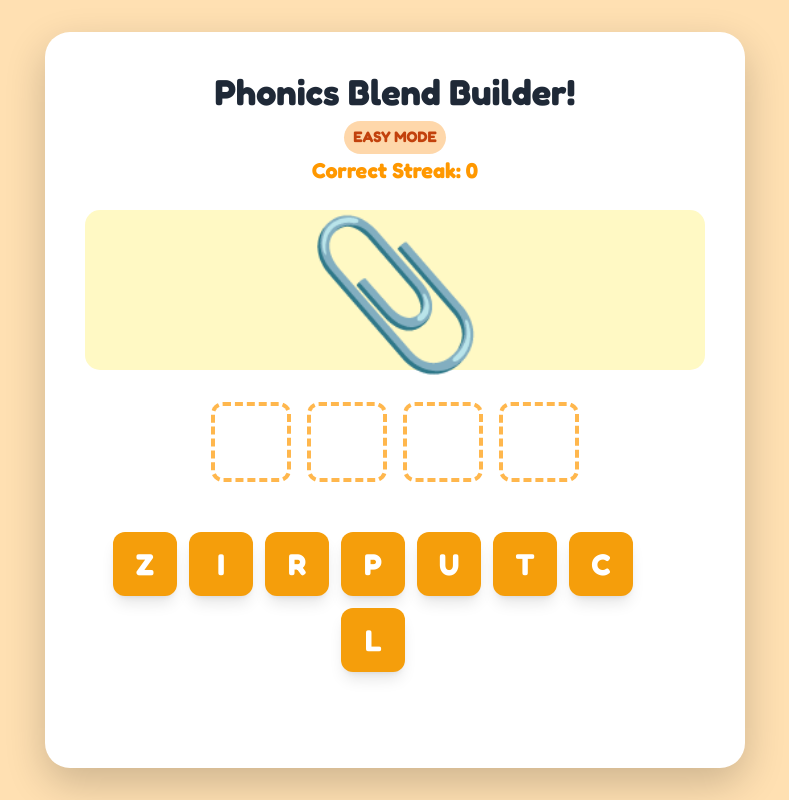
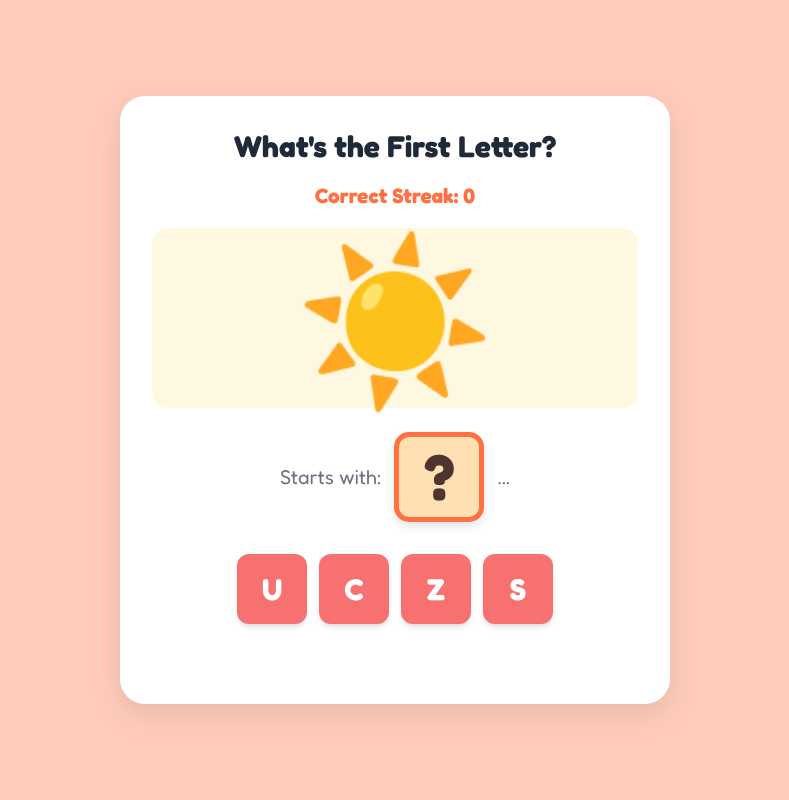
Before and after one commit to ealimon/Phonics-Blend-Builder, a plain HTML site: page index.html in a window 1280 px wide. Shown: the whole page, without its empty margins (245-1034 px from the left). Drawn offline with nearby package versions, Linux system fonts and the light colour scheme.

Commit message:
Update index.html

```diff
--- a/index.html
+++ b/index.html
@@ -3,14 +3,14 @@
 <head>
     <meta charset="UTF-8">
     <meta name="viewport" content="width=device-width, initial-scale=1.0">
-    <title>Phonics Blend Builder (CCVC/CVCC)</title>
+    <title>Kindergarten Letter Match (Initial Sound)</title>
     <script src="https://cdnjs.cloudflare.com/ajax/libs/tone/14.8.49/Tone.min.js"></script>
     <script src="https://cdn.tailwindcss.com"></script>
     <style>
         @import url('https://fonts.googleapis.com/css2?family=Fredoka:wght@400;700&display=swap');
         body {
             font-family: 'Fredoka', sans-serif;
-            background-color: #ffe0b2; /* Light orange-peach background */
+            background-color: #ffccbc; /* Light peach/orange background */
             display: flex;
             justify-content: center;
             align-items: center;
@@ -20,116 +20,99 @@
         .game-card {
             background-color: #ffffff;
             border-radius: 25px;
-            box-shadow: 0 15px 40px rgba(0, 0, 0, 0.2);
-            max-width: 700px;
+            box-shadow: 0 10px 30px rgba(0, 0, 0, 0.1);
+            max-width: 550px;
             width: 100%;
-            padding: 2.5rem;
+            padding: 2rem;
             text-align: center;
         }
         .score-display {
-            font-size: 1.35rem;
+            font-size: 1.3rem;
             font-weight: 700;
-            color: #ff9800; /* Orange color for score */
-            margin-bottom: 1.5rem;
+            color: #ff7043; /* Bright orange */
+            margin-bottom: 1rem;
         }
         .word-display {
-            min-height: 90px;
+            min-height: 60px;
         }
         .letter-slot {
             display: inline-flex;
             justify-content: center;
             align-items: center;
-            width: 80px;
-            height: 80px;
-            border: 4px dashed #ffb74d; /* Dash border for empty state */
-            border-radius: 12px;
-            margin: 0 4px;
-            font-size: 3rem;
+            width: 90px;
+            height: 90px;
+            border: 5px solid #ff7043; /* Solid border for emphasis */
+            border-radius: 15px;
+            margin: 0 5px;
+            font-size: 4rem;
             font-weight: 700;
-            color: #5d4037;
-            transition: all 0.2s ease;
+            color: #4e342e;
+            background-color: #ffe0b2;
+            box-shadow: 0 5px 10px rgba(0, 0, 0, 0.1);
         }
         .image-box {
             display: flex;
             justify-content: center;
             align-items: center;
-            height: 160px;
-            font-size: 9rem;
-            margin-bottom: 2rem;
+            height: 180px;
+            font-size: 10rem;
+            margin-bottom: 1.5rem;
             border-radius: 15px;
-            background-color: #fff9c4; /* Light yellow */
+            background-color: #fff8e1; /* Creamy yellow */
         }
         .letter-button {
             transition: all 0.1s ease;
             cursor: pointer;
             user-select: none;
-        }
-        .letter-button:hover {
-            transform: scale(1.05);
-            box-shadow: 0 6px 15px rgba(255, 152, 0, 0.4);
+            width: 70px; /* Smaller, focused buttons */
+            height: 70px;
         }
         .correct-answer {
-            background-color: #81c784 !important; /* Pastel Green */
+            background-color: #a5d6a7 !important; /* Soft Green */
             border-color: #4caf50 !important;
             color: white !important;
         }
         .incorrect-answer {
-            background-color: #ef9a9a !important; /* Pastel Red */
+            background-color: #ef9a9a !important; /* Soft Red */
             border-color: #e53935 !important;
             color: white !important;
-        }
-        .difficulty-indicator {
-            padding: 0.3rem 0.6rem;
-            border-radius: 9999px;
-            font-size: 0.95rem;
-            font-weight: 700;
-            margin-top: -1.2rem;
-            display: inline-block;
         }
     </style>
 </head>
 <body>
     <div class="game-card">
-        <h1 class="text-4xl font-bold text-gray-800 mb-3">Phonics Blend Builder!</h1>
-
-        <span id="difficultyIndicator" class="difficulty-indicator bg-orange-200 text-orange-700">EASY MODE</span>
+        <h1 class="text-3xl font-bold text-gray-800 mb-4">What's the First Letter?</h1>
 
         <div id="scoreDisplay" class="score-display">Correct Streak: 0</div>
 
         <div id="imageBox" class="image-box text-center">
             </div>
 
-        <div id="wordDisplay" class="word-display flex justify-center gap-2 mb-10">
-            <div id="slot-0" class="letter-slot"></div>
-            <div id="slot-1" class="letter-slot"></div>
-            <div id="slot-2" class="letter-slot"></div>
-            <div id="slot-3" class="letter-slot"></div>
+        <div id="wordDisplay" class="word-display flex justify-center mb-8">
+            <div class="text-xl text-gray-500 mr-2 flex items-center">Starts with:</div>
+            <div id="slot-0" class="letter-slot">?</div>
+            <div class="text-xl text-gray-500 ml-2 flex items-center">...</div>
         </div>
 
         <div id="mx-auto flex justify-center">
-            <div id="letterButtons" class="flex justify-center gap-3 flex-wrap max-w-xl">
+            <div id="letterButtons" class="flex justify-center gap-3 flex-wrap max-w-lg">
                 </div>
         </div>
 
-        <p id="feedback" class="text-xl h-6 font-semibold mt-8 text-gray-600"></p>
+        <p id="feedback" class="text-xl h-6 font-semibold mt-6 text-gray-600"></p>
     </div>
 
     <script>
-        // --- Game Data: CCVC/CVCC Words and corresponding emojis ---
-        const blendWords = [
-            // CCVC (Consonant-Consonant-Vowel-Consonant)
-            { word: "STAR", emoji: "⭐" }, { word: "GRIP", emoji: "🤝" },
-            { word: "SWIM", emoji: "🏊" }, { word: "FLAG", emoji: "🚩" },
-            { word: "BLOC", emoji: "🧱" }, { word: "TRAM", emoji: "🚊" },
-            { word: "STEP", emoji: "👣" }, { word: "CLIP", emoji: "📎" },
-            // CVCC (Consonant-Vowel-Consonant-Consonant)
-            { word: "GIFT", emoji: "🎁" }, { word: "LAMP", emoji: "💡" },
-            { word: "TENT", emoji: "⛺" }, { word: "NEST", emoji: "🐦" },
-            { word: "BAND", emoji: "🎸" }, { word: "JUMP", emoji: "🤸" },
-            { word: "MILK", emoji: "🥛" }, { word: "DUSK", emoji: "🌆" }
+        // --- Game Data: CVC Words and corresponding emojis ---
+        const cvcWords = [
+            { word: "CAT", emoji: "🐈" }, { word: "DOG", emoji: "🐕" },
+            { word: "SUN", emoji: "☀️" }, { word: "MOP", emoji: "🧹" },
+            { word: "PIG", emoji: "🐖" }, { word: "JAM", emoji: "🍓" },
+            { word: "FAN", emoji: "🌬️" }, { word: "BED", emoji: "🛏️" },
+            { word: "CUP", emoji: "☕" }, { word: "LOG", emoji: "🪵" }
         ];
 
-        // --- Audio Setup using Tone.js ---
+        // --- Audio Setup (using existing Tone.js synths) ---
         const correctSynth = new Tone.Synth({
             oscillator: { type: "sine" },
             envelope: { attack: 0.005, decay: 0.1, sustain: 0.05, release: 0.1 }
@@ -138,23 +121,26 @@
             oscillator: { type: "square" },
             envelope: { attack: 0.01, decay: 0.05, sustain: 0.01, release: 0.1 }
         }).toDestination();
+        function playCorrectSound() {
+            const now = Tone.now();
+            correctSynth.triggerAttackRelease("C5", "8n", now);
+        }
+        function playIncorrectSound() {
+            incorrectSynth.triggerAttackRelease("C3", "16n");
+        }
 
         // --- Game State Variables ---
         let currentWord = {};
-        let currentLetterIndex = 0;
-        let correctStreak = 0; // Tracks consecutive correct words for difficulty
-        const WORD_LENGTH = 4; // Constant for 4-letter words
-        const DIFFICULTY_THRESHOLD = 7; // Switch to Hard Mode after 7 correct words
+        let correctStreak = 0;
+        const TARGET_INDEX = 0; // Always target the first letter
 
         const imageBox = document.getElementById('imageBox');
         const letterButtonsContainer = document.getElementById('letterButtons');
         const feedbackEl = document.getElementById('feedback');
         const scoreDisplayEl = document.getElementById('scoreDisplay');
-        const difficultyIndicatorEl = document.getElementById('difficultyIndicator');
+        const firstSlot = document.getElementById('slot-0');
 
-        // --- UTILITY FUNCTIONS ---
-
-        // Fisher-Yates shuffle algorithm for array randomization
+        // Fisher-Yates shuffle algorithm
         function shuffleArray(array) {
             for (let i = array.length - 1; i > 0; i--) {
                 const j = Math.floor(Math.random() * (i + 1));
@@ -162,93 +148,59 @@
             }
         }
 
-        // Plays a success sound (chime)
-        function playCorrectSound() {
-            const now = Tone.now();
-            correctSynth.triggerAttackRelease("D5", "16n", now);
-            correctSynth.triggerAttackRelease("F#5", "16n", now + 0.1);
-            correctSynth.triggerAttackRelease("A5", "8n", now + 0.2);
-        }
-
-        // Plays an error sound (bloop)
-        function playIncorrectSound() {
-            incorrectSynth.triggerAttackRelease("G3", "16n");
-        }
-
-        // Updates the score and difficulty status
         function updateGameStatus() {
             scoreDisplayEl.textContent = `Correct Streak: ${correctStreak}`;
-
-            if (correctStreak >= DIFFICULTY_THRESHOLD) {
-                difficultyIndicatorEl.textContent = "HARD MODE (More Letters!)";
-                difficultyIndicatorEl.classList.remove('bg-orange-200', 'text-orange-700');
-                difficultyIndicatorEl.classList.add('bg-red-300', 'text-red-800');
-            } else {
-                difficultyIndicatorEl.textContent = "EASY MODE";
-                difficultyIndicatorEl.classList.add('bg-orange-200', 'text-orange-700');
-                difficultyIndicatorEl.classList.remove('bg-red-300', 'text-red-800');
-            }
         }
 
         // Function to select a random word and set up the game
         function loadNewProblem() {
-            // Reset slots
-            for (let i = 0; i < WORD_LENGTH; i++) {
-                const slot = document.getElementById(`slot-${i}`);
-                slot.textContent = '';
-                slot.className = 'letter-slot'; // Reset classes
-            }
+            // Reset slot
+            firstSlot.textContent = '?';
+            firstSlot.className = 'letter-slot'; // Reset classes
 
-            // Select a new random word, avoiding the previous word if possible
-            const availableWords = blendWords.filter(w => w.word !== currentWord.word);
+            // Select a new word
+            const availableWords = cvcWords.filter(w => w.word !== currentWord.word);
             shuffleArray(availableWords);
+            currentWord = availableWords[0] || cvcWords[0];
 
-            // Set the new current word
-            currentWord = availableWords[0] || blendWords[0];
-
-            currentLetterIndex = 0;
             feedbackEl.textContent = '';
-
-            // Update the score/difficulty status
             updateGameStatus();
 
             // Update image display
             imageBox.textContent = currentWord.emoji;
 
-            // Generate button choices (Target letters + distractors)
+            // Generate button choices (Target letter + 3 distractors)
             generateLetterButtons(currentWord.word);
         }
 
         // Function to create the set of clickable letter buttons
         function generateLetterButtons(targetWord) {
             letterButtonsContainer.innerHTML = '';
-            const correctLetters = targetWord.split('');
+            const correctLetter = targetWord[TARGET_INDEX];
 
-            // Determine number of total buttons based on difficulty
-            // Easy Mode: 4 correct letters + 4 distractors = 8 total buttons
-            // Hard Mode: 4 correct letters + 6 distractors = 10 total buttons
-            const numDistractors = (correctStreak >= DIFFICULTY_THRESHOLD) ? 6 : 4;
-            const totalButtons = WORD_LENGTH + numDistractors;
+            // Easy mode: 1 correct letter + 3 distractors = 4 total buttons
+            const totalButtons = 4;
 
-            // Generate a set of unique letters (correct + distractors)
             const allLetters = new Set();
-            correctLetters.forEach(letter => allLetters.add(letter));
+            allLetters.add(correctLetter);
 
             // Add distractors (random letters)
             const alphabet = 'ABCDEFGHIJKLMNOPQRSTUVWXYZ';
             while (allLetters.size < totalButtons) {
                 const randomLetter = alphabet[Math.floor(Math.random() * alphabet.length)];
-                allLetters.add(randomLetter);
+                // Ensure the distractor isn't the correct letter
+                if (randomLetter !== correctLetter) {
+                    allLetters.add(randomLetter);
+                }
             }
 
             const buttonLetters = Array.from(allLetters);
-            // Shuffle the buttons
             shuffleArray(buttonLetters);
 
             buttonLetters.forEach(letter => {
                 const button = document.createElement('button');
                 button.textContent = letter;
-                button.classList.add('letter-button', 'w-16', 'h-16', 'bg-amber-500', 'text-white', 'rounded-xl', 'text-3xl', 'font-bold', 'shadow-lg');
+                button.classList.add('letter-button', 'bg-red-400', 'text-white', 'rounded-xl', 'text-3xl', 'font-bold', 'shadow-md');
                 button.addEventListener('click', () => handleLetterClick(letter, button));
                 letterButtonsContainer.appendChild(button);
             });
@@ -257,51 +209,39 @@
         // --- EVENT HANDLER ---
 
         function handleLetterClick(clickedLetter, buttonElement) {
-            // Ensure audio starts on first click (required by browsers)
-            if (Tone.context.state !== 'running') {
-                Tone.start();
-            }
+            if (Tone.context.state !== 'running') { Tone.start(); }
 
-            if (currentLetterIndex >= WORD_LENGTH) return; // Word is already built
+            // Disable all buttons immediately after a click to prevent double clicks/cheating
+            Array.from(letterButtonsContainer.children).forEach(btn => btn.disabled = true);
 
-            const targetSlot = document.getElementById(`slot-${currentLetterIndex}`);
-            const correctLetter = currentWord.word[currentLetterIndex];
+            const correctLetter = currentWord.word[TARGET_INDEX];
 
-            // 1. Check if the letter is correct for the current slot
             if (clickedLetter === correctLetter) {
-                targetSlot.textContent = clickedLetter;
-                targetSlot.classList.add('correct-answer');
+                // CORRECT
+                firstSlot.textContent = clickedLetter;
+                firstSlot.classList.add('correct-answer');
                 playCorrectSound();
-                buttonElement.disabled = true; // Disable used button
-                buttonElement.classList.remove('bg-amber-500', 'shadow-lg');
-                buttonElement.classList.add('bg-green-600', 'opacity-50');
+                feedbackEl.textContent = "YES! " + currentWord.word + " starts with " + correctLetter + "!";
+                correctStreak++;
 
-                currentLetterIndex++;
-
-                // 2. Check for WIN condition
-                if (currentLetterIndex === WORD_LENGTH) {
-                    feedbackEl.textContent = "🥳 Perfect! The word is: " + currentWord.word;
-                    correctStreak++; // Increment streak
-                    // Automatically load the next problem after a short delay
-                    setTimeout(loadNewProblem, 2500);
-                }
+                setTimeout(() => {
+                    loadNewProblem();
+                }, 2000);
 
             } else {
-                // 3. Handle INCORRECT answer
+                // INCORRECT
                 playIncorrectSound();
-                feedbackEl.textContent = "Try again! That letter is not correct for this spot.";
+                feedbackEl.textContent = "Oops! Try again.";
+                correctStreak = 0;
+                updateGameStatus();
 
-                // Temporarily flash the incorrect button
+                // Flash the incorrect button and re-enable buttons
                 buttonElement.classList.add('incorrect-answer');
-
-                // Reset streak on error
-                correctStreak = 0;
-                updateGameStatus(); // Update score/difficulty indicator immediately
-
-                // Flash the incorrect state and then reset the button's appearance
                 setTimeout(() => {
                     buttonElement.classList.remove('incorrect-answer');
                     feedbackEl.textContent = '';
+                    // Re-enable all buttons for another attempt
+                    Array.from(letterButtonsContainer.children).forEach(btn => btn.disabled = false);
                 }, 750);
             }
         }
```
